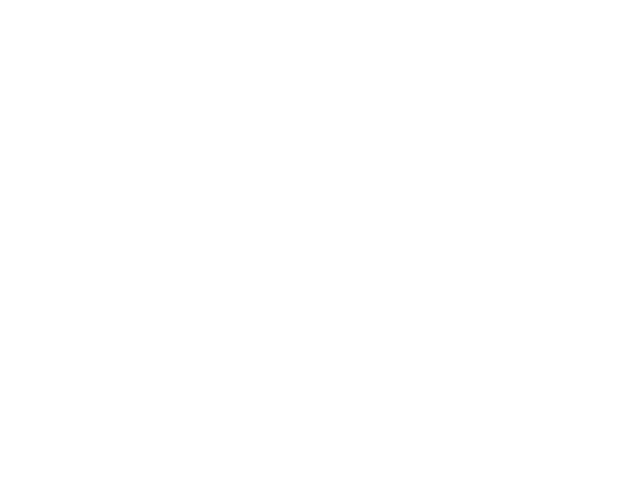
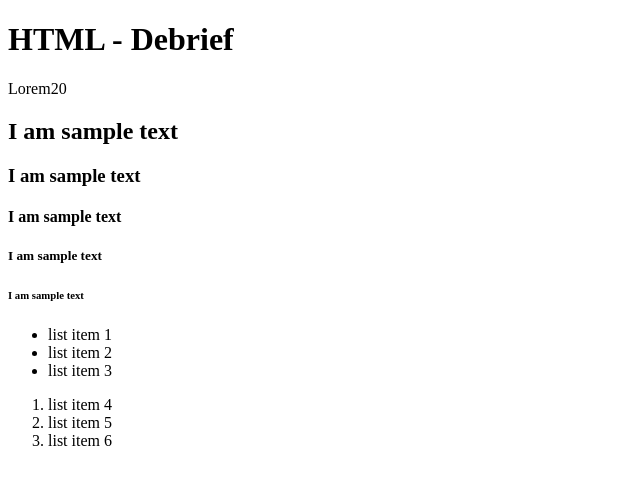
Before and after one commit to Stoppsy/HTML-Debrief, a plain HTML site: page index.html in a window 1280 px wide. Shown: the whole page, without its empty margins (0-640 px from the left). Drawn offline with Linux system fonts and the light colour scheme.

Commit message:
member 2 finished

```diff
--- a/index.html
+++ b/index.html
@@ -5,6 +5,28 @@
     <title>HTML-Debrief</title>
 </head>
 <body>
+   <div class="main-container">
+     <h1>HTML - Debrief</h1>
+     <p>Lorem20</p>
+     <h2>I am sample text</h2>
+     <h3>I am sample text</h3>
+     <h4>I am sample text</h4>
+     <h5>I am sample text</h5>
+     <h6>I am sample text</h6>
+
+     <ul class="unordered">
+        <li>list item 1</li>
+        <li>list item 2</li>
+        <li>list item 3</li>
+     </ul>
+
+     <ol class="ordered">
+        <li>list item 4</li>
+        <li>list item 5</li>
+        <li>list item 6</li>
+     </ol>
+
+   </div>
 
 </body>
 </html>
```
